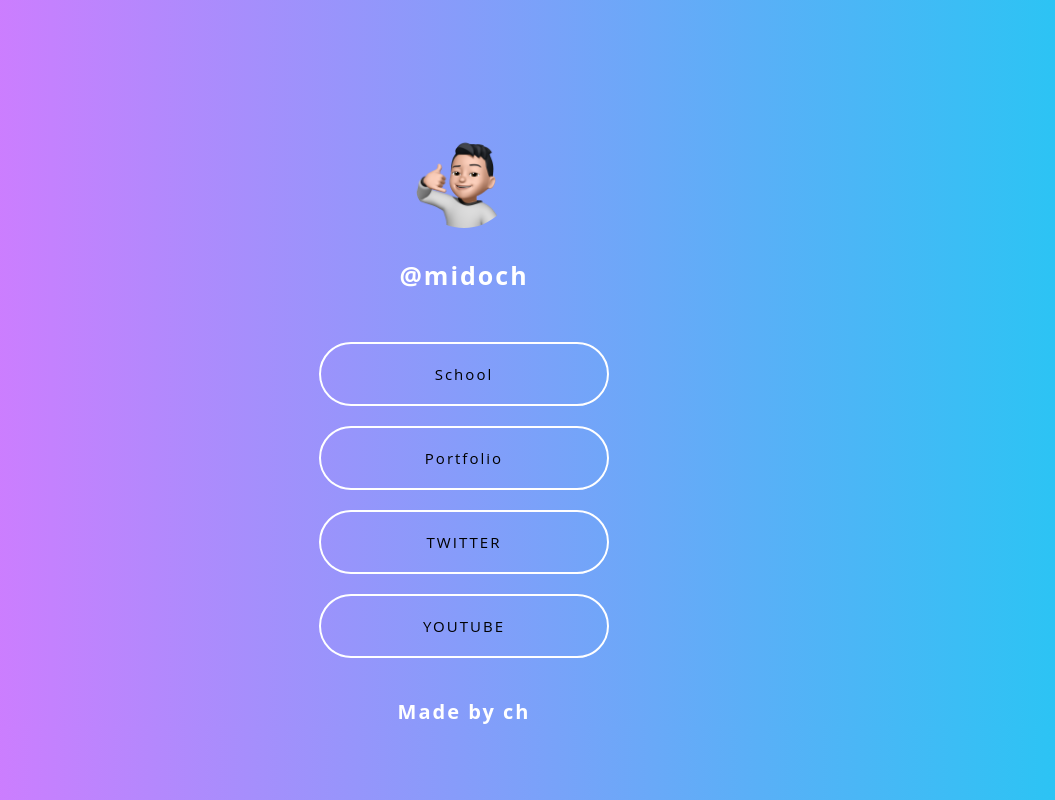
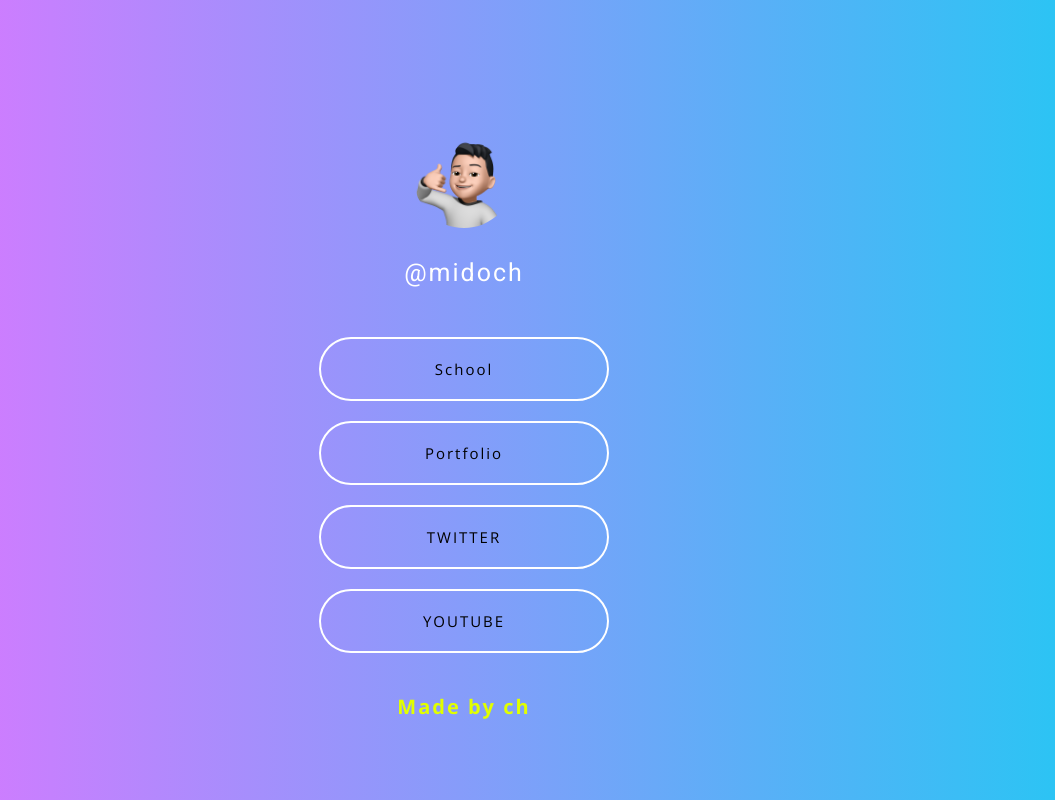
Before and after one commit to rts-cmk-wu09/bootcamp-css-1-midoch, a plain HTML site: page index.html in a window 1280 px wide. Shown: the whole page, without its empty margins (176-1231 px from the left). Drawn offline with nearby package versions, Linux system fonts and the light colour scheme.

Commit message:
Update style.css

```diff
--- a/style.css
+++ b/style.css
@@ -1,3 +1,9 @@
+/*FONTS*/
+
+@import url('https://fonts.googleapis.com/css2?family=Open+Sans:wght@300;400;700&display=swap');
+
+@import url('https://fonts.googleapis.com/css2?family=Roboto:wght@300;400;700&display=swap');
+
 * {
     box-sizing: border-box;
     padding: 0;
@@ -36,7 +42,8 @@ body {
     padding: 30px;
     font-size: 25px;
     color: #ffffff;
-    font-weight: 700;
+    font-weight: 400;
+    font-family: 'Roboto', sans-serif;
 }
 
 .links {
@@ -63,6 +70,8 @@ a {
     margin-top: 40px;
     font-size: 20px;
     font-weight: bold;
+    font-family: 'Open Sans', sans-serif;
+    color: rgb(225, 255, 0)
 }
 
 a:hover {
```
